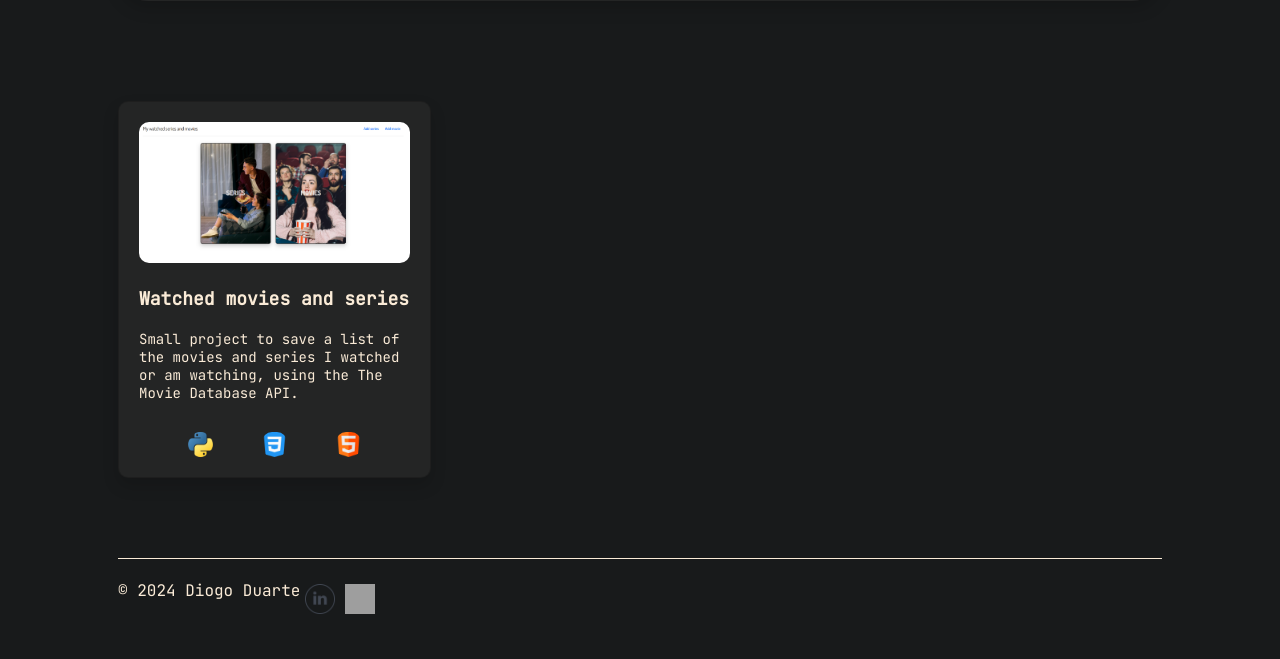
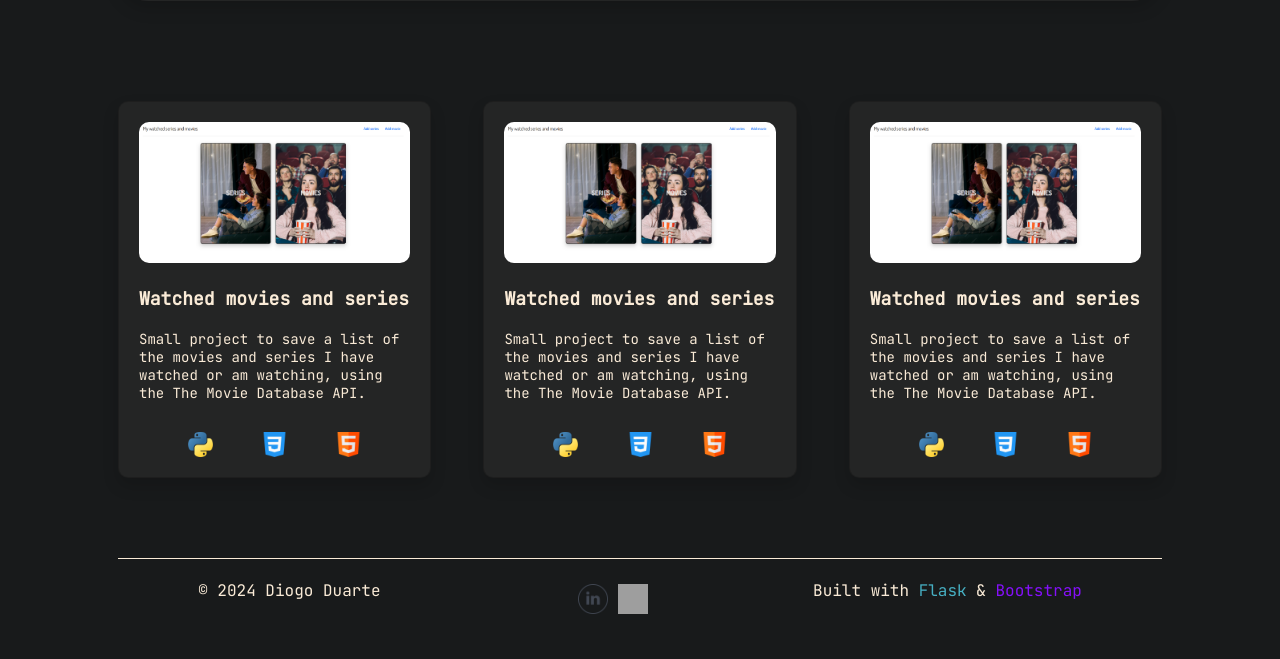
Before and after one commit to DiogoD93/Portfolio, a Flask app: page / in a window 1280 px wide. Shown: the part 433-1092 px from the top of the page. Before the commit the page ends 1047 px from the top, so only its background shows below. Run offline with Flask 3, Linux system fonts and the light colour scheme; some libraries are stand-ins or nearby versions; grey boxes are pictures that could not be loaded.

Commit message:
changes to project section and footer

```diff
--- a/static/css/styles.css
+++ b/static/css/styles.css
@@ -54,8 +54,15 @@ h2{
     border-radius: 10px;
 }
 
-.card img{
+.card-image{
     border-radius: 10px;
+    transition-duration: 800ms;
+    transition-timing-function: ease-in-out;
+}
+
+.card-image:hover{
+    filter: drop-shadow(5px 5px 5px gray);
+    scale: 1.1;
 }
 
 .card h2{
@@ -63,11 +70,19 @@ h2{
     margin-bottom: 20px;
 }
 
+.card h2:hover{
+    text-decoration: underline;
+}
+
 .card p{
     font-size: 14px;
     font-weight: 400;
     line-height: 1.3;
     margin-bottom: 30px;
+}
+
+.card a{
+    text-decoration: none;
 }
 
 .card-icons{
@@ -87,3 +102,17 @@ h2{
     height: 30px;
     margin: 5px;
 }
+
+.footer ul{
+    list-style: none;
+}
+
+.footer a{
+    text-decoration: none;
+    color: antiquewhite;
+}
+
+.footer a:hover{
+    text-decoration: underline;
+    opacity: 70%;
+}
--- a/templates/index.html
+++ b/templates/index.html
@@ -47,9 +47,31 @@
         <section class="projects d-flex flex-wrap justify-content-between">
 
             <div class="card shadow d-flex">
-                <img src="static/images/watched_series_movies.png" alt="watched series and movies website project">
-                <h2>Watched movies and series</h2>
-                <p> Small project to save a list of the movies and series I watched or am watching, using the The Movie Database API. </p>
+                <img src="static/images/watched_series_movies.png" alt="watched series and movies website project" class="card-image">
+                <a href="https://dduarte.pythonanywhere.com/" target="_blank"> <h2> Watched movies and series </h2> </a>
+                <p> Small project to save a list of the movies and series I have watched or am watching, using the The Movie Database API. </p>
+                <div class="d-flex flex-wrap flex-row justify-content-evenly">
+                    <img src="static/images/python.png" class="card-icons" alt="python icon" title="Python icon">
+                    <img src="static/images/css.png" class="card-icons" alt="python icon" title="CSS icon">
+                    <img src="static/images/html.png" class="card-icons" alt="html icon" title="HTML icon">
+                </div>
+            </div>
+
+            <div class="card shadow d-flex">
+                <img src="static/images/watched_series_movies.png" alt="watched series and movies website project" class="card-image">
+                <a href="https://dduarte.pythonanywhere.com/" target="_blank"> <h2> Watched movies and series </h2> </a>
+                <p> Small project to save a list of the movies and series I have watched or am watching, using the The Movie Database API. </p>
+                <div class="d-flex flex-wrap flex-row justify-content-evenly">
+                    <img src="static/images/python.png" class="card-icons" alt="python icon" title="Python icon">
+                    <img src="static/images/css.png" class="card-icons" alt="python icon" title="CSS icon">
+                    <img src="static/images/html.png" class="card-icons" alt="html icon" title="HTML icon">
+                </div>
+            </div>
+
+            <div class="card shadow d-flex">
+                <img src="static/images/watched_series_movies.png" alt="watched series and movies website project" class="card-image">
+                <a href="https://dduarte.pythonanywhere.com/" target="_blank"> <h2> Watched movies and series </h2> </a>
+                <p> Small project to save a list of the movies and series I have watched or am watching, using the The Movie Database API. </p>
                 <div class="d-flex flex-wrap flex-row justify-content-evenly">
                     <img src="static/images/python.png" class="card-icons" alt="python icon" title="Python icon">
                     <img src="static/images/css.png" class="card-icons" alt="python icon" title="CSS icon">
@@ -60,12 +82,29 @@
         </section>
 
         <footer class="footer">
-            <div class="d-flex flex-row">
+            <div class="d-flex flex-row justify-content-around">
 
                 <p>© 2024 Diogo Duarte</p>
 
-                <a href="https://www.linkedin.com/in/diogogoncaloduarte/" target="_blank"> <img src="static/images/linkedin.png" alt="linkedin icon" class="socials-icon"> </a>
-                <a href="https://github.com/DiogoD93" target="_blank"> <img src="static/images/github.png" alt="github icon" class="socials-icon"> </a>
+                <ul class="d-flex flex-row">
+                    <li>
+                        <a href="https://www.linkedin.com/in/diogogoncaloduarte/" target="_blank"> <img src="static/images/linkedin.png" alt="linkedin icon" class="socials-icon"></a>
+                    </li>
+
+                    <li>
+                        <a href="https://github.com/DiogoD93" target="_blank"> <img src="static/images/github.png" alt="github icon" class="socials-icon"></a>
+                    </li>
+                </ul>
+
+                <p>
+                    Built with
+
+                    <a href="https://flask.palletsprojects.com/en/stable/" target="_blank" style="color: #46AFC2;"> Flask</a>
+
+                    &
+
+                    <a href="https://getbootstrap.com/" target="_blank" style="color: #8510FA;"> Bootstrap </a>
+                </p>
 
             </div>
         </footer>
```
